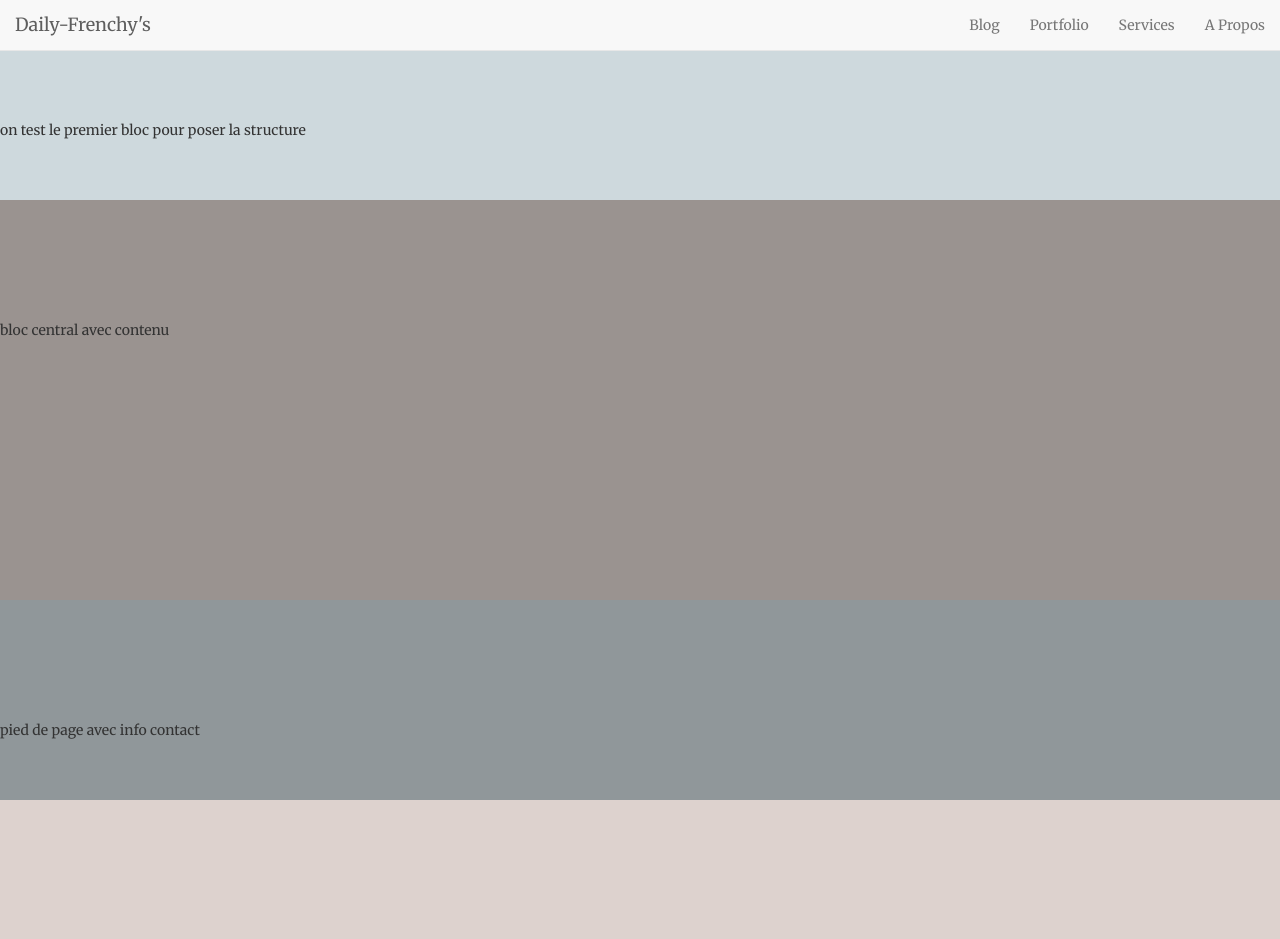
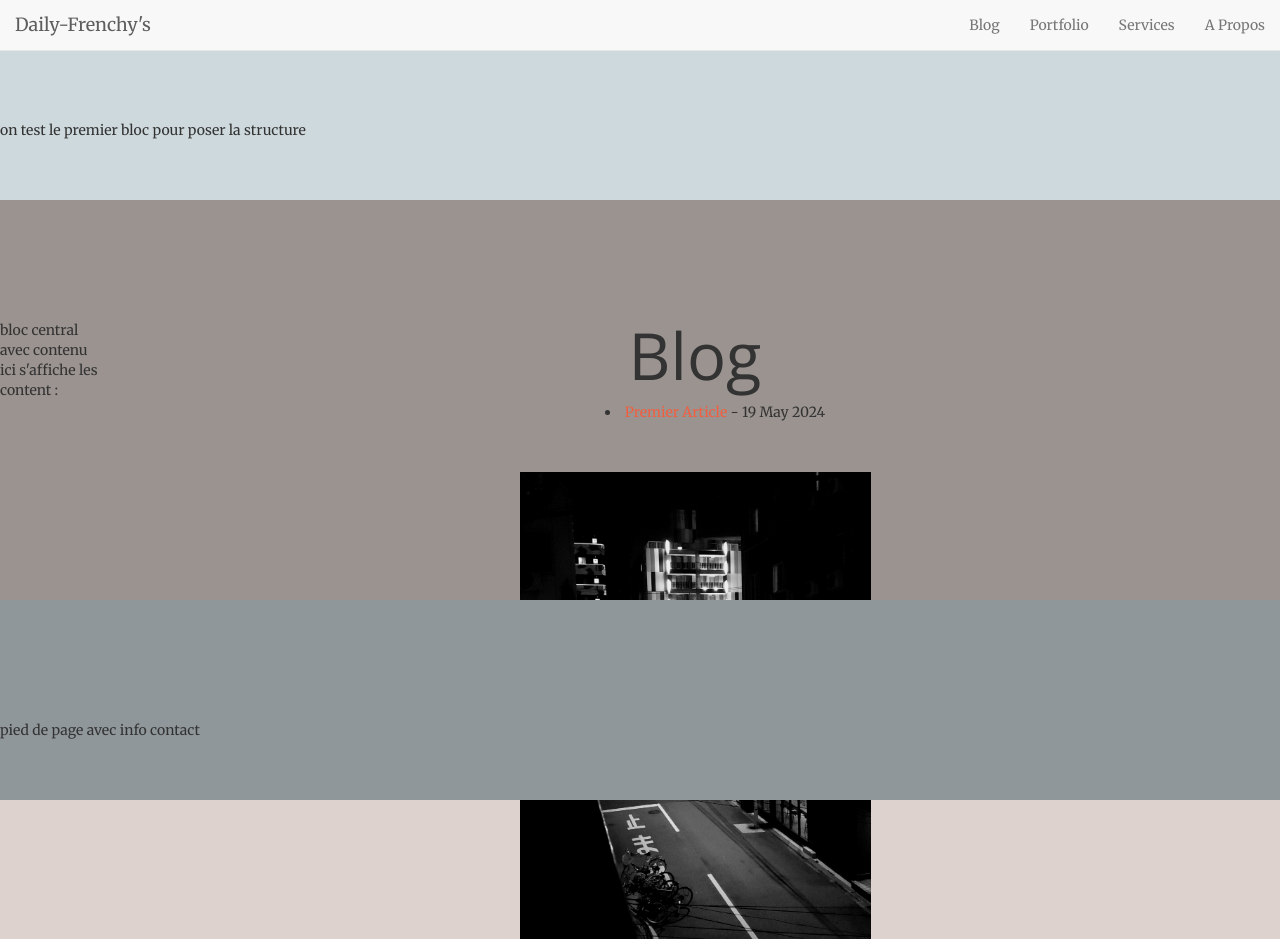
Before and after one commit to dailyfrenchy/news, a Jekyll site: the page built from html/blog.html, in a window 1280 px wide and 939 px high. Built offline with Jekyll 4.4.1, drawn with Linux system fonts in a browser that asks for light colours; nearby versions of some CDN libraries; some web fonts are replaced; library files that are not in the unit come from our copies.

Commit message:
Update default.html

```diff
--- a/_layouts/default.html
+++ b/_layouts/default.html
@@ -36,6 +36,9 @@
 				{% include contenu.html %}
 						<br>
 					bloc central avec contenu
+						<br>
+						ici s'affiche les content :
+						{{ content }}
 					</div>
 
 					<div class="baspage">
```
